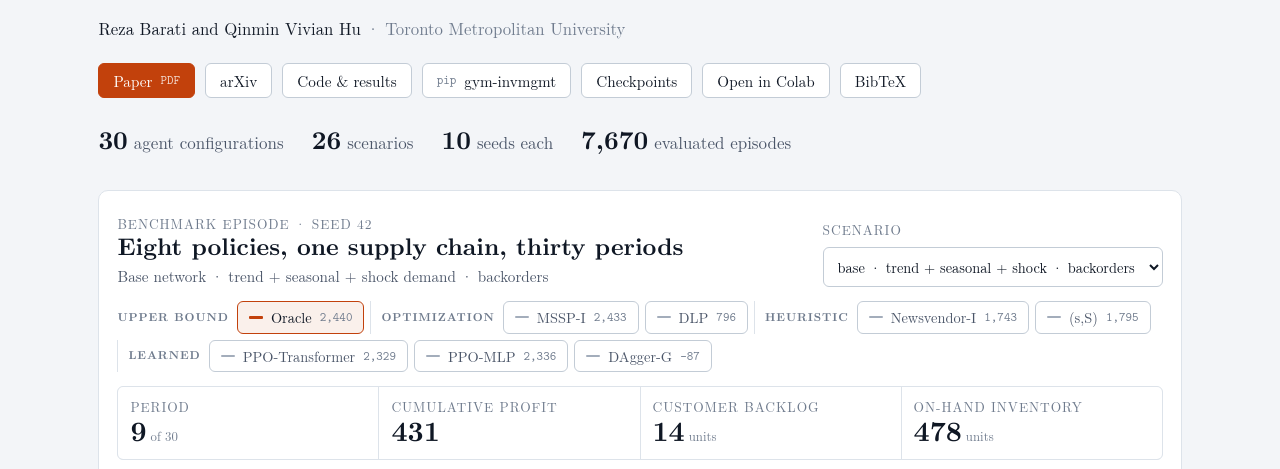
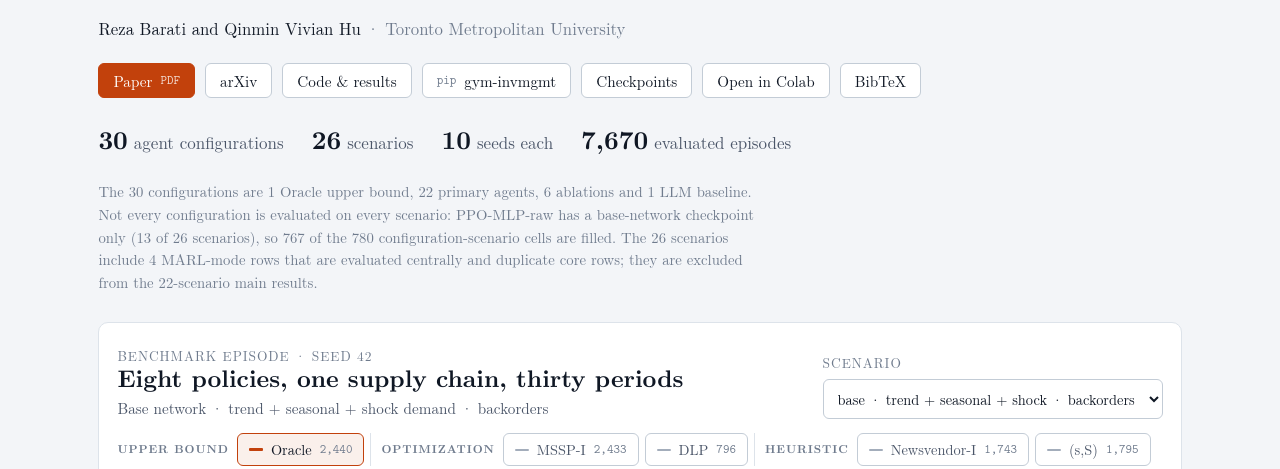
Before and after one commit to r2barati/gym-invmgmt-paper, a plain HTML site: page docs/index.html in a window 1280 px wide. Shown: the part 312-781 px from the top of the page. Drawn offline with Linux system fonts and the light colour scheme; a web font is replaced by a local one.

Commit message:
Link the project website and clarify benchmark coverage
- README: put the project website at the top and in Project Links, and add
  a Coverage entry to the Results Manifest: 30 configurations are
  represented, but PPO-MLP-raw is evaluated only on the 13 base-network
  scenarios, so 767 of 780 configuration-scenario cells are populated.
- Website: state the same coverage under the headline numbers (computed
  from the results artifact) and show the MARL-mode limitation whenever the
  leaderboard selection includes those rows.

```diff
--- a/docs/index.html
+++ b/docs/index.html
@@ -144,6 +144,8 @@ h3 { font-size: var(--step-1); font-family: var(--f-ui); font-weight: 600; lette
 .btn.primary .k { color: inherit; opacity: 0.8; }
 .facts { display: flex; flex-wrap: wrap; gap: 8px 28px; margin: 6px 0 0; padding: 0; list-style: none; color: var(--ink-2); }
 .facts b { font-family: var(--f-display); font-size: 1.6rem; color: var(--ink); font-weight: 700; margin-right: 6px; }
+.coverage { margin: 0; max-width: 92ch; font-size: 0.92rem; color: var(--muted); }
+.marl-note { margin: 0; max-width: 100ch; font-size: 0.9rem; color: var(--ink-2); border-left: 3px solid var(--accent); padding: 6px 12px; background: var(--accent-wash); border-radius: 0 4px 4px 0; }
 
 /* ── Simulation console ──────────────────────────────── */
 .console { background: var(--surface); border: 1px solid var(--line); border-radius: 10px; padding: 18px; display: grid; gap: 14px; }
@@ -415,6 +417,7 @@ footer .wrap { display: flex; justify-content: space-between; gap: 16px; flex-wr
         <li><b>10</b>seeds each</li>
         <li><b id="f-episodes">7,670</b>evaluated episodes</li>
       </ul>
+      <p class="coverage" id="coverage">The 30 configurations are 1 Oracle upper bound, 22 primary agents, 6 ablations and 1 LLM baseline. Not every configuration is evaluated on every scenario: PPO-MLP-raw has a base-network checkpoint only (13 of 26 scenarios), so 767 of the 780 configuration-scenario cells are filled. The 26 scenarios include 4 MARL-mode rows that are evaluated centrally and duplicate core rows; they are excluded from the 22-scenario main results.</p>
     </div>
 
     <!-- ── Teaser: data-driven playback of real benchmark episodes ── -->
@@ -519,6 +522,7 @@ footer .wrap { display: flex; justify-content: space-between; gap: 16px; flex-wr
         </div>
         <label class="check"><input type="checkbox" id="f-abl"> Show ablations</label>
       </div>
+      <p class="marl-note" id="marl-note" hidden>This selection includes the 4 MARL-mode rows. They are labelled multi-agent, but every agent is evaluated centrally, so they reproduce the matching core rows (no goodwill, backorders) rather than testing decentralized control. Decentralized evaluation is future work.</p>
       <div class="scale">
         <span>Per-scenario profit vs Oracle:</span>
         <span class="mono">loss</span><span class="ramp" id="ramp"></span><span class="mono">100%</span>
@@ -1175,6 +1179,7 @@ python3 verify_publication_ready.py --quick</code></pre>
       try { localStorage.setItem("gim-board", JSON.stringify({ scn: state.scn, net: state.net, metric: state.metric, abl: state.abl })); } catch (e) {}
       $("#ramp").style.background = `linear-gradient(90deg, ${css("--div-neg-hi")}, ${css("--div-neg-lo")} 32%, ${css("--div-mid")} 34%, ${css("--div-pos-lo")} 36%, ${css("--div-pos-hi")})`;
       const idx = selection(), m = METRIC[state.metric];
+      $("#marl-note").hidden = !idx.some((i) => S[i].marl);
       $("#th-metric").textContent = m.label + (m.ci ? " · 95% CI" : "");
       const rows = A.filter((a) => state.abl || a.role !== "ablation").map((a) => ({ a, s: score(a, idx) }));
       const bound = rows.find((r) => r.a.id === "Oracle");
@@ -1336,7 +1341,14 @@ python3 verify_publication_ready.py --quick</code></pre>
         f(pctf(bRL.p), bRL.a.id, `Best learned policy, at ${tMean(bRL.a).toFixed(2)} s per episode.`) +
         f(pctf(bIL.p), bIL.a.id, `Best imitation learner: ${fmt0.format(blockPct(bIL.a, "B_PaperReplication") * 100)}% under stationary demand, ${fmt0.format(blockPct(bIL.a, "A_Core") * 100)}% once trend, seasonality and shocks enter.`) +
         f("τ = " + worstF.tau.toFixed(2), `${worstF.lo} → ${worstF.hi}`, `Rank agreement when only the ${worstF.name.toLowerCase()} changes. ${esc(mv.id)} moves from #${mv.loR} to #${mv.hiR}. <a href="#robustness">See all four factors</a>.`);
-      $("#f-episodes").textContent = fmt0.format(A.reduce((s, a) => s + a.results.filter((r) => r.profit !== null).length, 0) * NS);
+      const filled = A.reduce((s, a) => s + a.results.filter((r) => r.profit !== null).length, 0);
+      $("#f-episodes").textContent = fmt0.format(filled * NS);
+      const roleN = (r) => A.filter((a) => a.role === r).length, nMarl = S.filter((s) => s.marl).length;
+      const partial = A.map((a) => ({ id: a.id, n: a.results.filter((r) => r.profit !== null).length })).filter((x) => x.n < S.length);
+      const why = { "PPO-MLP-raw": " has a base-network checkpoint only" };
+      $("#coverage").textContent = `The ${A.length} configurations are ${roleN("bound")} Oracle upper bound, ${roleN("primary")} primary agents, ${roleN("ablation")} ablations and ${roleN("llm")} LLM baseline. ` +
+        (partial.length ? `Not every configuration is evaluated on every scenario: ${partial.map((x) => `${x.id}${why[x.id] || ""} (${x.n} of ${S.length} scenarios)`).join(", ")}, so ${fmt0.format(filled)} of the ${fmt0.format(A.length * S.length)} configuration-scenario cells are filled. ` : "Every configuration is evaluated on every scenario. ") +
+        `The ${S.length} scenarios include ${nMarl} MARL-mode rows that are evaluated centrally and duplicate core rows; they are excluded from the ${S.length - nMarl}-scenario main results.`;
     }
 
     // ── Performance profiles ───────────────────────────────
```
Also changed, not shown: 1 other file.
